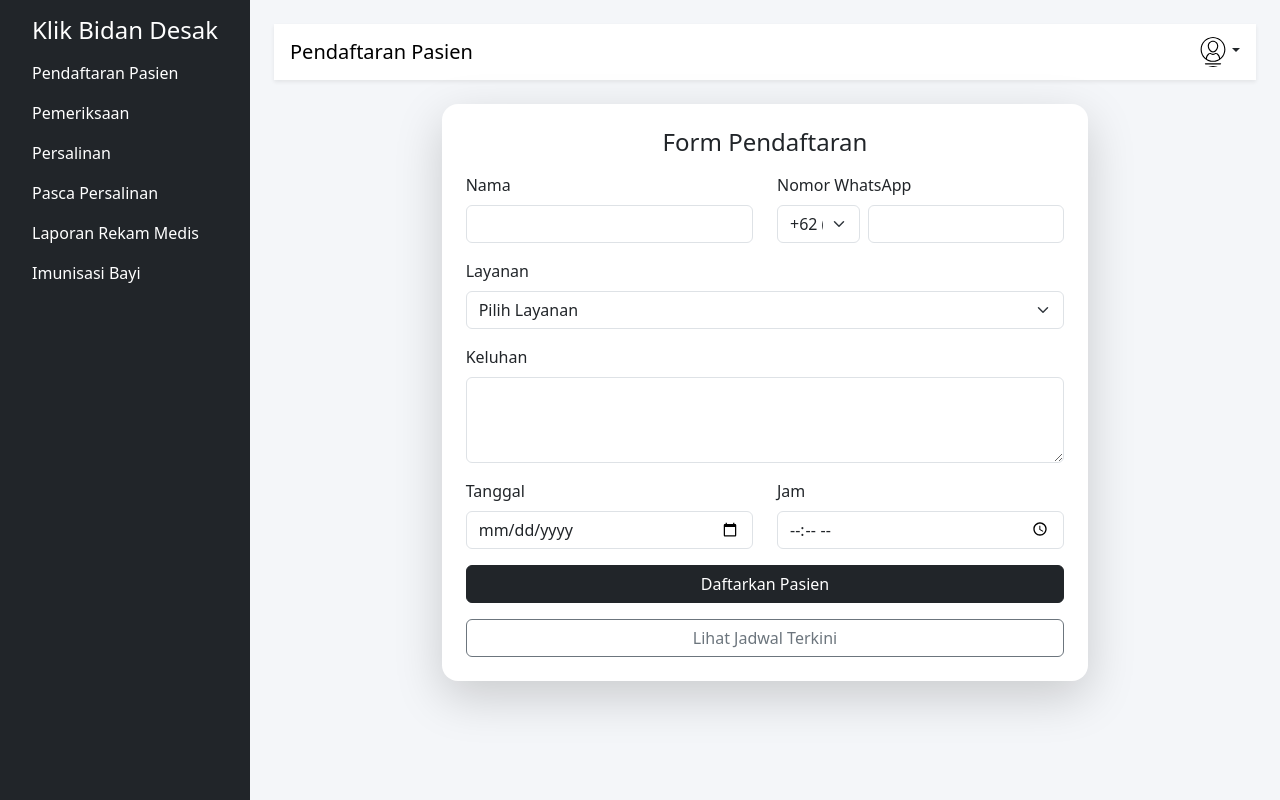
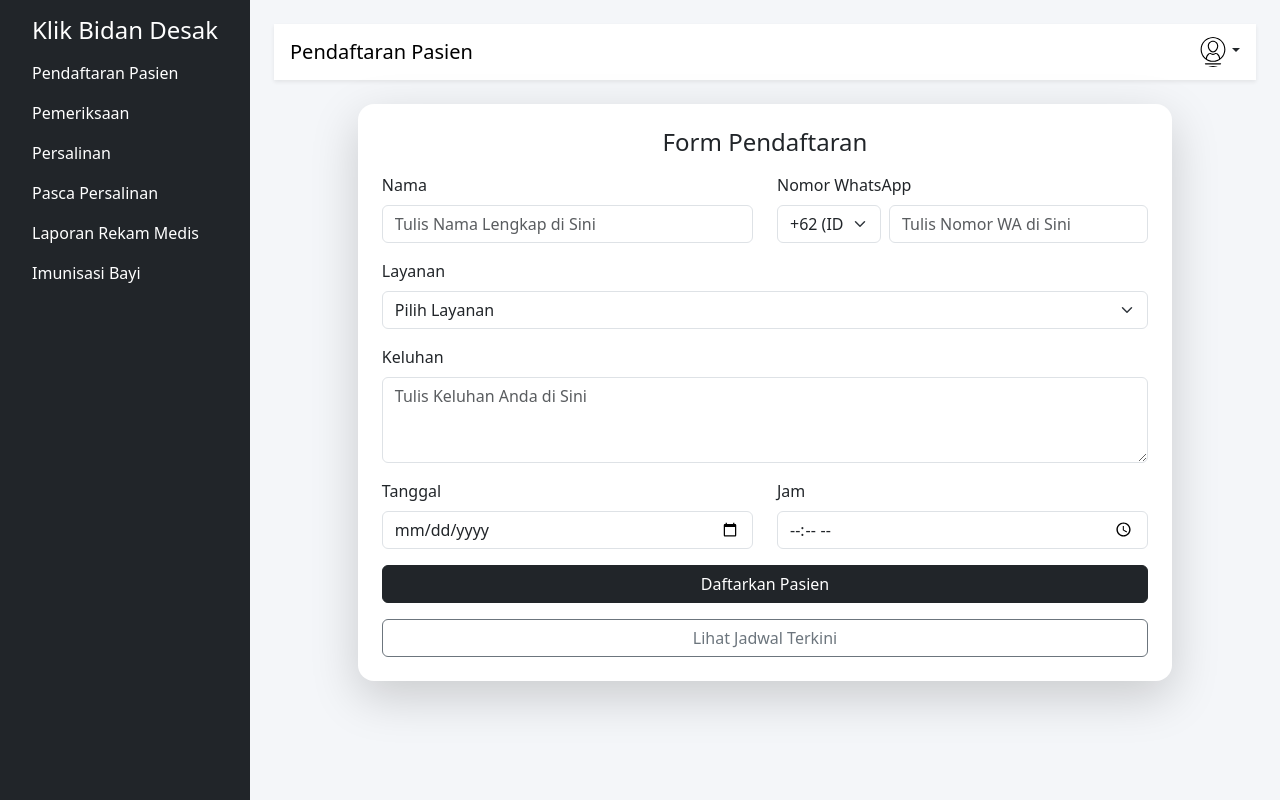
Before and after one commit to gzidrdwgk7/sibidandesakbali, a React (Vite) app: page /bidan/pendaftaranolehbidan in a window 1280 px wide. Built offline with nearby package versions, Linux system fonts and the light colour scheme.

Commit message:
Menambahkan placeholder pada Pendaftaran oleh Bidan

```diff
--- a/src/components/Bidan/PendaftaranolehBidan.jsx
+++ b/src/components/Bidan/PendaftaranolehBidan.jsx
@@ -9,6 +9,7 @@ const PendaftaranolehBidan = () => {
     whatsapp: "",
     layanan: "",
     keluhan: "",
+
     tanggal: "",
     jam: "",
   });
@@ -62,7 +63,7 @@ const PendaftaranolehBidan = () => {
         </Navbar>
 
         <Row className="justify-content-center">
-          <Col md={10} lg={8}>
+          <Col md={10} lg={10}>
             <Card className="shadow-lg p-4 border-0 rounded-4" style={{ backgroundColor: '#ffffff' }}>
               <h4 className="mb-3 text-center">Form Pendaftaran</h4>
               <Form onSubmit={handleSubmit}>
@@ -70,7 +71,7 @@ const PendaftaranolehBidan = () => {
                   <Col md={6}>
                     <Form.Group className="mb-3">
                       <Form.Label>Nama</Form.Label>
-                      <Form.Control type="text" name="nama" value={form.nama} onChange={handleChange} required />
+                      <Form.Control type="text" name="nama" value={form.nama} onChange={handleChange} placeholder='Tulis Nama Lengkap di Sini' required />
                     </Form.Group>
                   </Col>
                   <Col md={6}>
@@ -82,7 +83,7 @@ const PendaftaranolehBidan = () => {
                           <option value="+1">+1 (US)</option>
                           <option value="+91">+91 (IN)</option>
                         </Form.Select>
-                        <Form.Control type="text" name="whatsapp" value={form.whatsapp} onChange={handleChange} pattern="[0-9]+" required />
+                        <Form.Control type="text" name="whatsapp" value={form.whatsapp} onChange={handleChange} pattern="[0-9]+" placeholder='Tulis Nomor WA di Sini' required />
                       </div>
                     </Form.Group>
                   </Col>
@@ -99,7 +100,7 @@ const PendaftaranolehBidan = () => {
                 </Form.Group>
                 <Form.Group className="mb-3">
                   <Form.Label>Keluhan</Form.Label>
-                  <Form.Control as="textarea" rows={3} name="keluhan" value={form.keluhan} onChange={handleChange} required />
+                  <Form.Control as="textarea" rows={3} name="keluhan" value={form.keluhan} onChange={handleChange} placeholder='Tulis Keluhan Anda di Sini' required />
                 </Form.Group>
                 <Row>
                   <Col md={6}>
```
